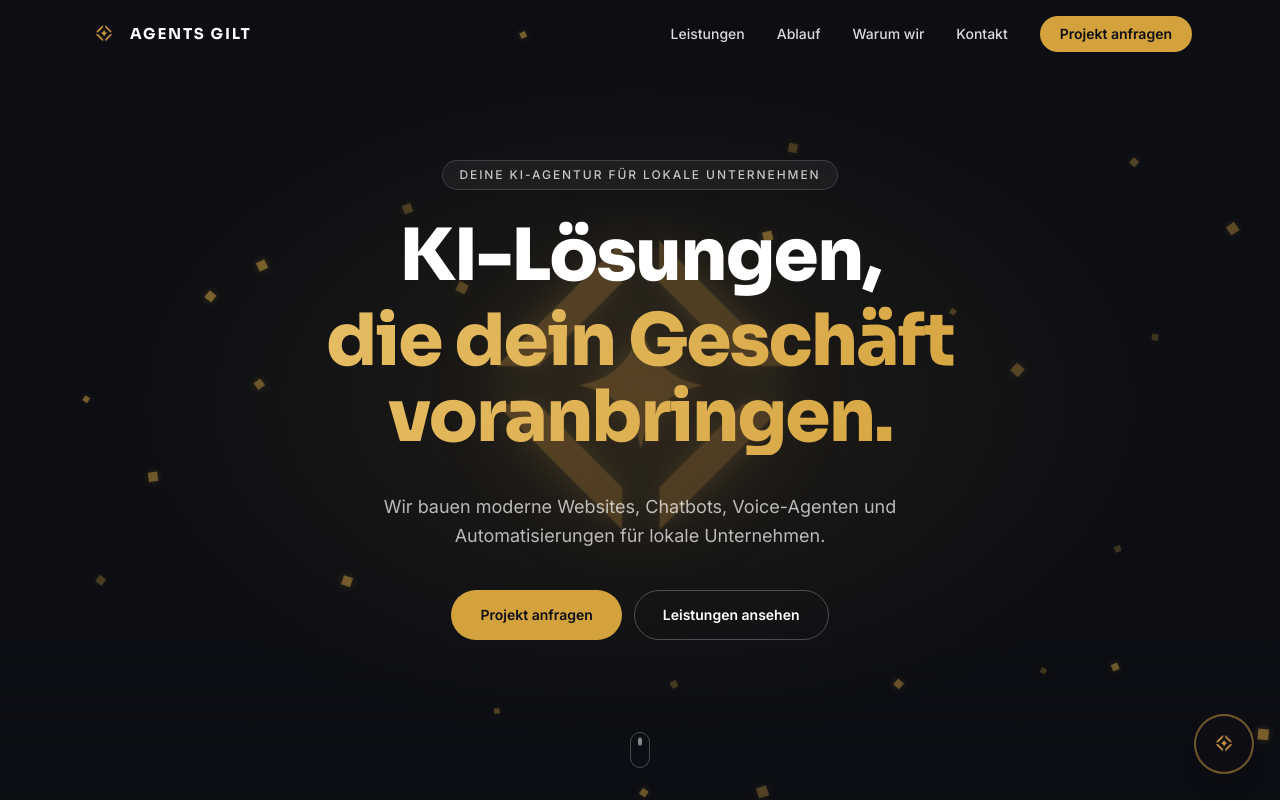
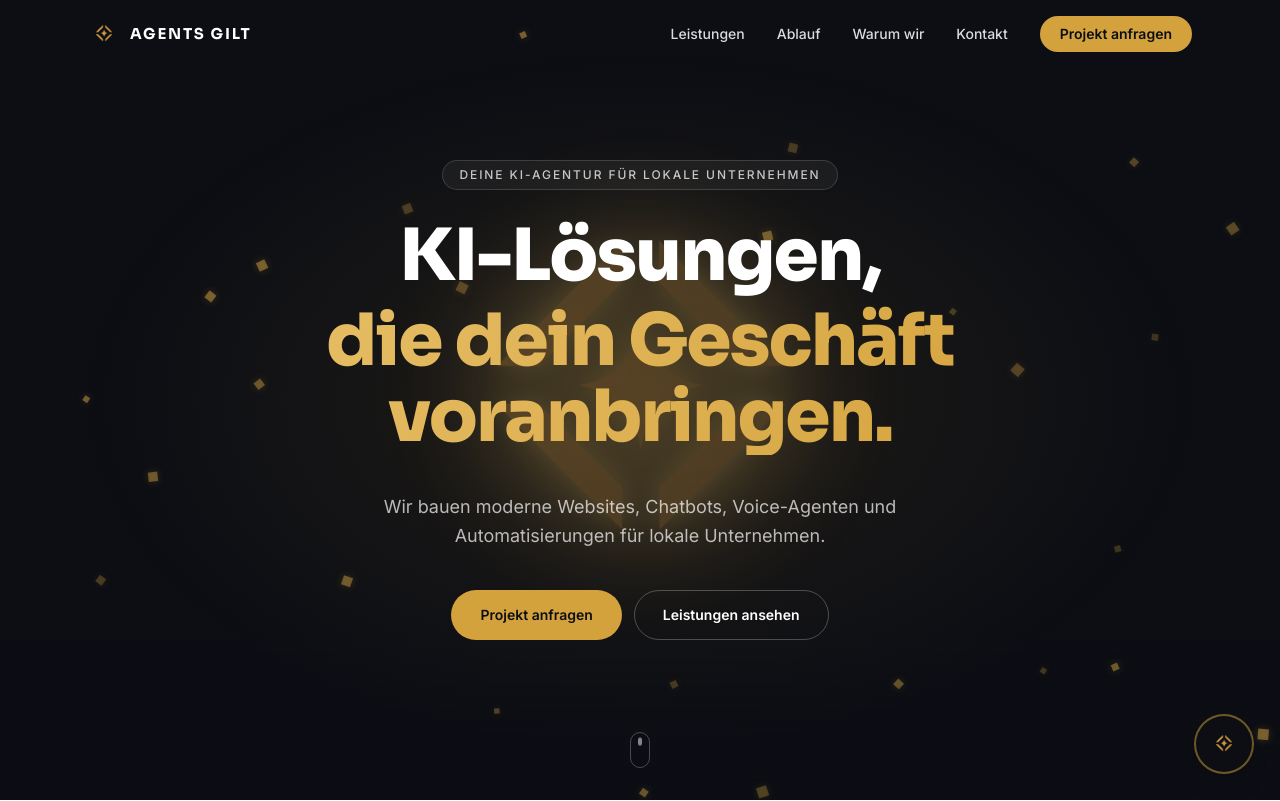
Before and after one commit to Davenender/AgentsGilt, a Next.js app: page / in a window 1280 px wide. Shown: the top 801 px of the page. Built offline with nearby package versions, Linux system fonts and the light colour scheme.

Commit message:
Logo-Hover-Glow deutlich kräftiger + goldene Aura
- DiamondBackground: stärkerer Glanz mit drei goldenen drop-shadow-Ebenen
- HeroTrail: Glow spricht über größeren Bereich an (Radius 0.34 -> 0.5)

Co-Authored-By: Claude Opus 4.8 <noreply@anthropic.com>

```diff
--- a/components/DiamondBackground.tsx
+++ b/components/DiamondBackground.tsx
@@ -77,7 +77,7 @@ export function DiamondBackground() {
             className="diamond-float"
             style={{
               filter:
-                "brightness(calc(1 + var(--dg, 0) * 0.28)) saturate(calc(1 + var(--dg, 0) * 0.2)) drop-shadow(0 0 calc(46px + var(--dg, 0) * 82px) rgba(212, 162, 60, 0.5)) drop-shadow(0 0 calc(14px + var(--dg, 0) * 28px) rgba(240, 195, 95, 0.55))",
+                "brightness(calc(1 + var(--dg, 0) * 0.42)) saturate(calc(1 + var(--dg, 0) * 0.3)) drop-shadow(0 0 calc(70px + var(--dg, 0) * 170px) rgba(212, 162, 60, 0.65)) drop-shadow(0 0 calc(34px + var(--dg, 0) * 80px) rgba(235, 185, 85, 0.72)) drop-shadow(0 0 calc(12px + var(--dg, 0) * 28px) rgba(252, 214, 120, 0.85))",
             }}
           >
             <Image
--- a/components/HeroTrail.tsx
+++ b/components/HeroTrail.tsx
@@ -189,7 +189,7 @@ export function HeroTrail() {
       let gt = 0;
       if (hasMouse) {
         const d = Math.hypot(mx - cx, my - cy);
-        gt = Math.max(0, 1 - d / (Math.min(W, H) * 0.34));
+        gt = Math.max(0, 1 - d / (Math.min(W, H) * 0.5));
       }
       glow += (gt - glow) * 0.08;
       hero.style.setProperty("--dg", glow.toFixed(3));
```
